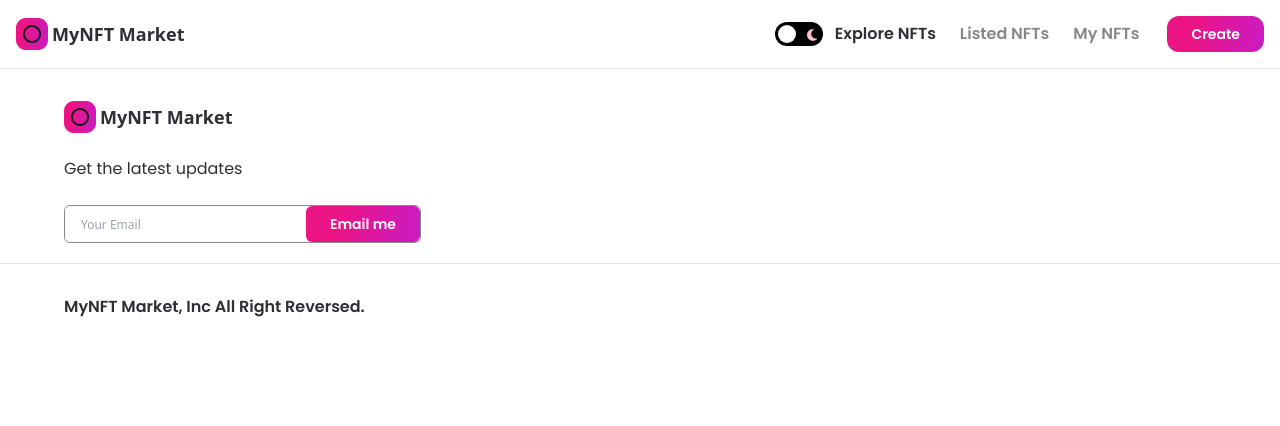
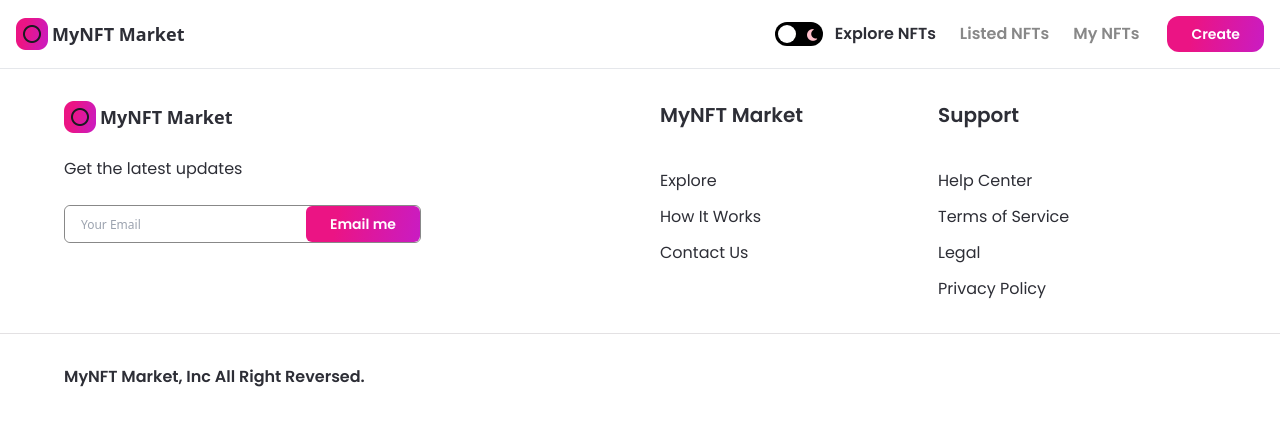
Before and after one commit to Masud28-tech/MyNFT-Marketplace, a Next.js app: page / in a window 1280 px wide. Shown: the top 426 px of the page. Built offline with nearby package versions, Linux system fonts and the light colour scheme.

Commit message:
Commit 3.5: Done Creating footer (resposive)

```diff
--- a/components/Footer.jsx
+++ b/components/Footer.jsx
@@ -5,14 +5,31 @@ import Image from 'next/image';
 import images from '../assets';
 import Button from './Button';
 
+// CHILD COMPONENT
+const FooterLinks = ({ heading, items }) => (
+  <div className="flex-1 justify-start items-start">
+    <h3 className="font-poppins dark:text-white text-nft-black-1 font-semibold text-xl mb-10">
+      {heading}
+    </h3>
+
+    {items.map((item, idx) => (
+      <p key={idx} className="font-poppins dark:text-white text-nft-black-1 font-normal text-base cursor-pointer dark:hover:text-nft-gray-1 hover:text-nft-black-1 my-3">
+        {item}
+      </p>
+    ))}
+
+  </div>
+);
+
 const Footer = () => {
   const { theme } = useTheme();
 
   return (
     <footer className="flexCenter flex-col border-t dark:border-nft-black-1 border-nft-gray-1 sm:py-8 py-16">
 
-      {/* FOOTER-SECTION 1 AND ROW 1: LOGO+NEWS-LETTER PART */}
+      {/* FOOTER-SECTION 1 */}
       <div className="w-full minmd:w-4/5 flex flex-row md:flex-col sm:px-4 px-16">
+        {/* ROW 1: LOGO+NEWS-LETTER PART  */}
         <div className="flexStart flex-1 flex-col">
 
           <div className="flexCenter cursor-pointer">
@@ -40,6 +57,11 @@ const Footer = () => {
             </div>
           </div>
 
+        </div>
+        {/* AND ROW 2: OTHER LINKS AND SERVICES PART  */}
+        <div className="flex-1 flexBetweenStart flex-wrap ml-10 md:ml-0 md:mt-8">
+          <FooterLinks heading="MyNFT Market" items={['Explore', 'How It Works', 'Contact Us']} />
+          <FooterLinks heading="Support" items={['Help Center', 'Terms of Service', 'Legal', 'Privacy Policy']} />
         </div>
       </div>
 
```
